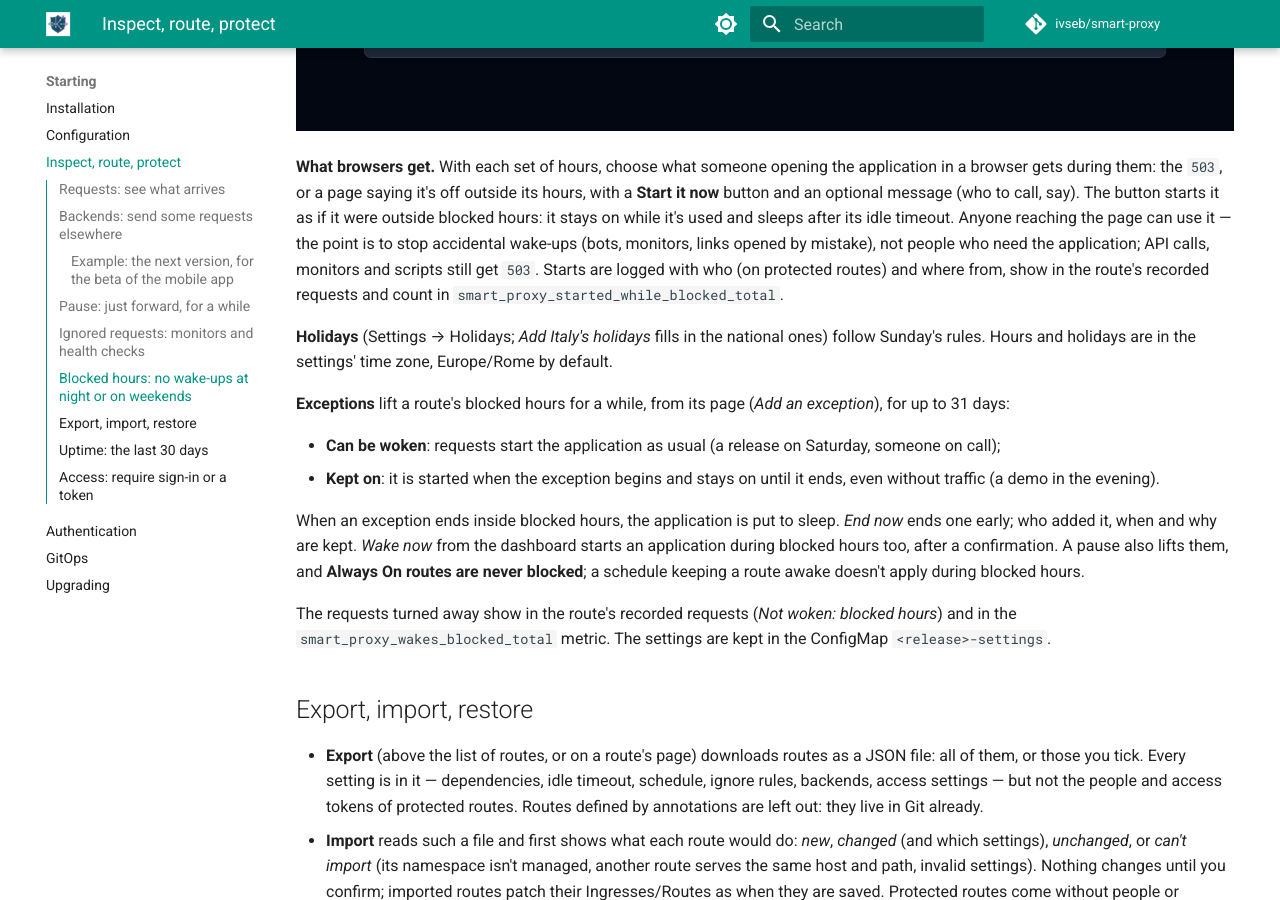
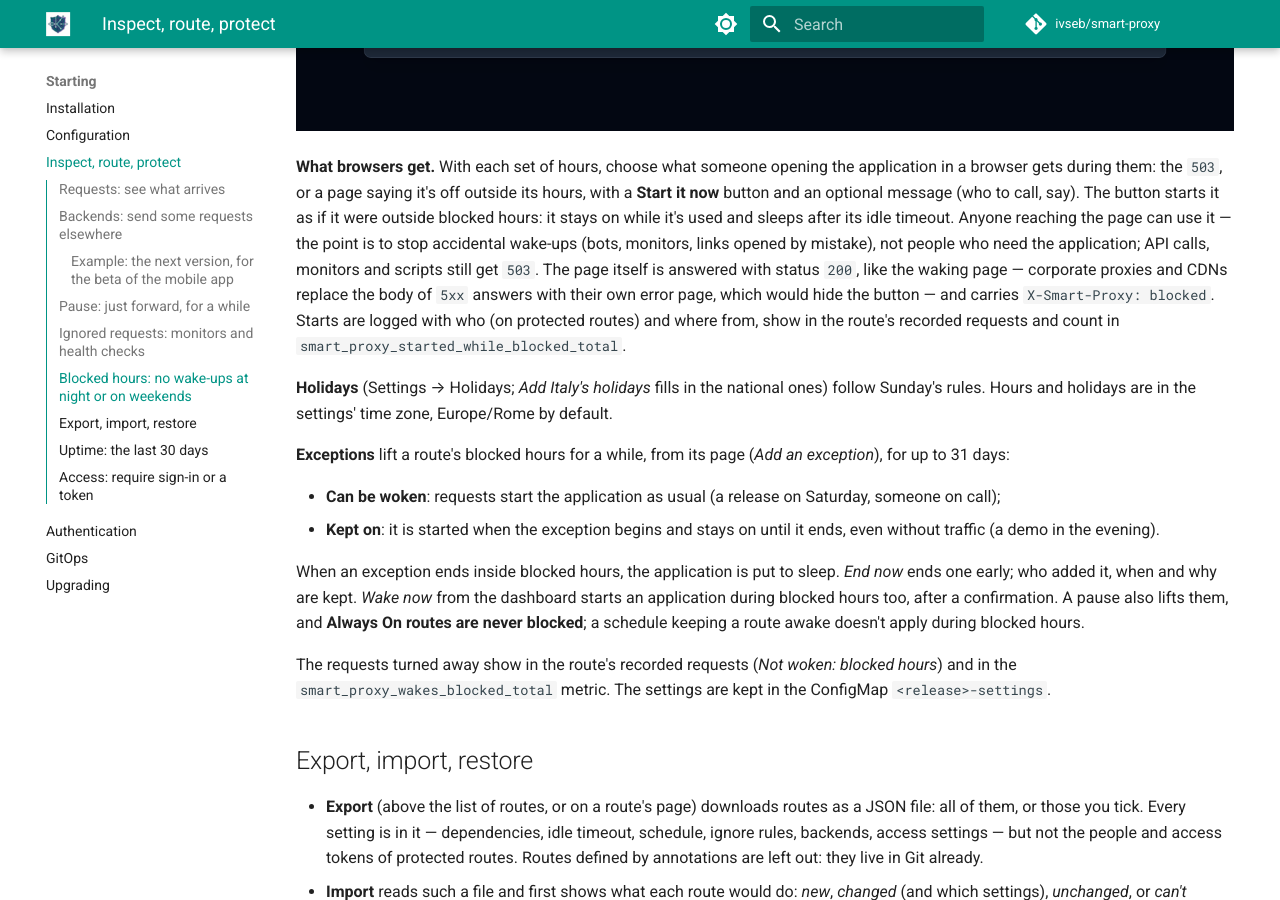
Before and after one commit to ivseb/smart-proxy, an MkDocs documentation site: the page built from docs/routes.md, in a window 1280 px wide and 900 px high, scrolled down 7303 px. Built offline with MkDocs 1.6.1 and Material for MkDocs 9.7.7, drawn with Linux system fonts in a browser that asks for light colours; comment, search, counter and statistics services are not loaded.

Commit message:
Release 2.8.1 (chart 0.10.1): blocked-hours page answered with 200, blocked-hours sleeps counted as such

```diff
--- a/docs/routes.md
+++ b/docs/routes.md
@@ -93,7 +93,7 @@ Hours are days of the week plus a time range, or the whole day. A range ending e
 
 ![Settings: blocked hours for every route, per namespace, holidays and time zone](https://raw.githubusercontent.com/ivseb/smart-proxy/main/media/settings.png)
 
-**What browsers get.** With each set of hours, choose what someone opening the application in a browser gets during them: the `503`, or a page saying it's off outside its hours, with a **Start it now** button and an optional message (who to call, say). The button starts it as if it were outside blocked hours: it stays on while it's used and sleeps after its idle timeout. Anyone reaching the page can use it — the point is to stop accidental wake-ups (bots, monitors, links opened by mistake), not people who need the application; API calls, monitors and scripts still get `503`. Starts are logged with who (on protected routes) and where from, show in the route's recorded requests and count in `smart_proxy_started_while_blocked_total`.
+**What browsers get.** With each set of hours, choose what someone opening the application in a browser gets during them: the `503`, or a page saying it's off outside its hours, with a **Start it now** button and an optional message (who to call, say). The button starts it as if it were outside blocked hours: it stays on while it's used and sleeps after its idle timeout. Anyone reaching the page can use it — the point is to stop accidental wake-ups (bots, monitors, links opened by mistake), not people who need the application; API calls, monitors and scripts still get `503`. The page itself is answered with status `200`, like the waking page — corporate proxies and CDNs replace the body of `5xx` answers with their own error page, which would hide the button — and carries `X-Smart-Proxy: blocked`. Starts are logged with who (on protected routes) and where from, show in the route's recorded requests and count in `smart_proxy_started_while_blocked_total`.
 
 **Holidays** (Settings → Holidays; *Add Italy's holidays* fills in the national ones) follow Sunday's rules. Hours and holidays are in the settings' time zone, Europe/Rome by default.
 
```
Also changed, not shown: CHANGELOG.md (+2 -1 lines), charts/smart-proxy/README.md (+1 -1 lines), 3 other files.
